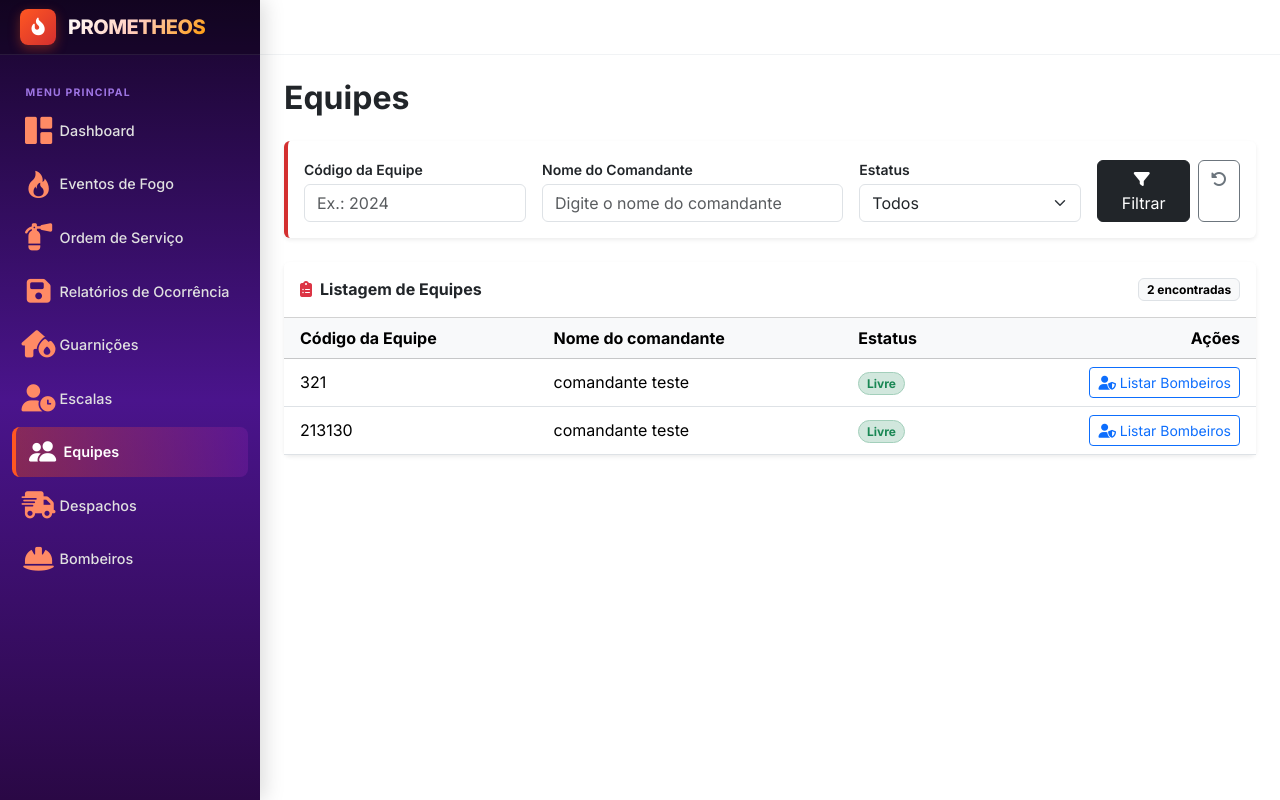
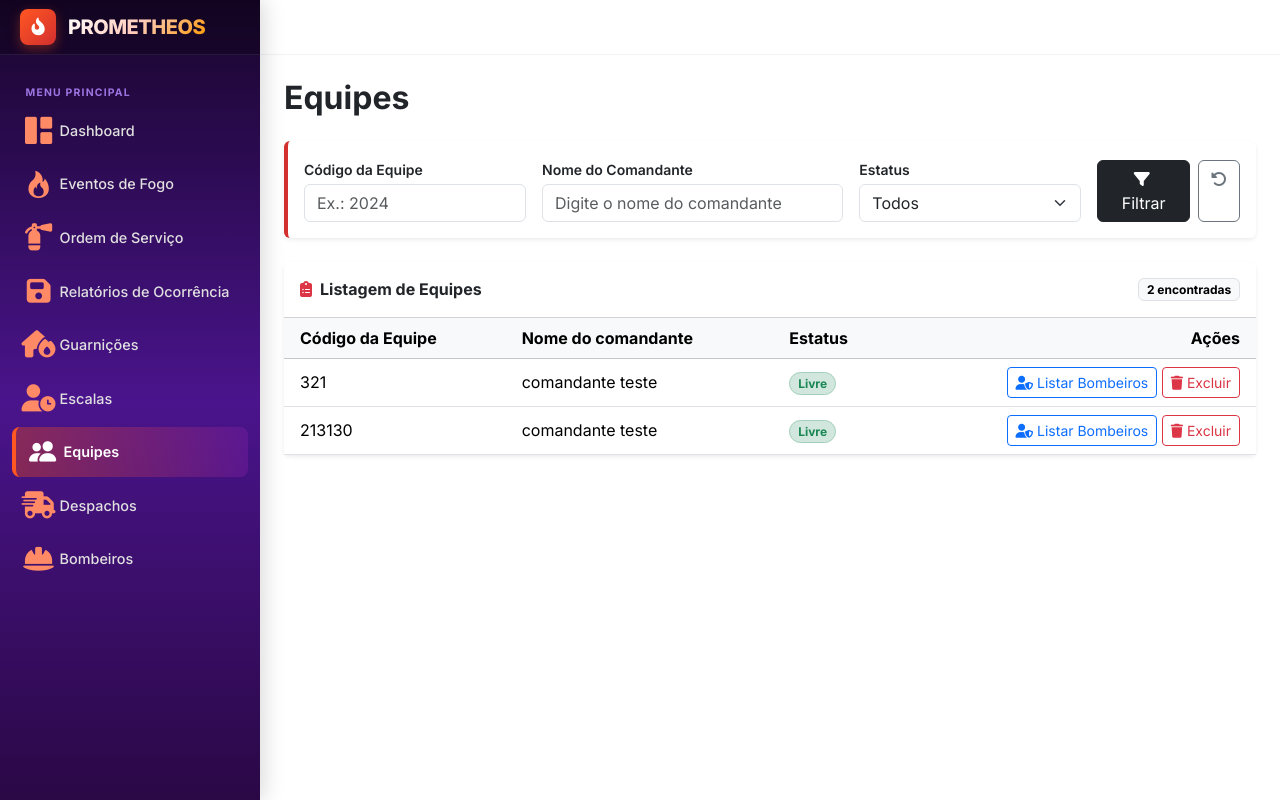
Before and after one commit to JuanPFRocha/Prometheos, a Django app: page /equipes in a window 1280 px wide. Run offline with Django 5.2, Linux system fonts and the light colour scheme; data comes from the database, SQL or seed files in the repository; both versions use the stored data as it was after the commit.

Commit message:
feat: Adiciona botão de excluir equipes

```diff
--- a/gestao/urls.py
+++ b/gestao/urls.py
@@ -12,6 +12,7 @@ urlpatterns = [
 
     path('equipes', views.equipes, name='equipe'),
     path('equipes/listaBombeiro/<id>', views.listarBombeiros, name='listaBombeiro'),
+    path('equipes/deletar/<id>', views.excluirEquipe, name='excluirEquipe'),
 
     path('eventoFogo/',fogoViews.eventoFogo, name='eventoFogo'),
     path('eventoFogo/deletar/<id>', fogoViews.excluirEventoFogo, name='excluirEventoFogo'),
--- a/gestao/views.py
+++ b/gestao/views.py
@@ -1,3 +1,4 @@
+from django.db import transaction
 from django.http import request
 from django.shortcuts import render, redirect
 from evento_fogo.models import EventoFogo, OrdemServico, Despacho
@@ -91,6 +92,15 @@ def equipes(request):
 
     return render(request, 'gestao/equipes.html', contexto)
 
+def excluirEquipe(request, id=None):
+    equipe = Equipe.objects.get(pk=id)
+    with transaction.atomic():
+        for b in Bombeiro.objects.filter(id_equipe=equipe):
+            b.id_equipe = None
+            b.save()
+        equipe.delete()
+    return redirect('equipe')
+
 def config(request):
     return render(request, 'gestao/config.html')
 
--- a/templates/gestao/equipes.html
+++ b/templates/gestao/equipes.html
@@ -92,6 +92,11 @@
                                 aria-label="Listar bombeiros da equipe {{ equipe.codigo }}">
                             <i class="fa-solid fa-user-shield"></i> Listar Bombeiros
                         </button>
+                        <a href="{% url 'excluirEquipe' equipe.id %}" class="btn btn-sm btn-outline-danger"
+                           onclick="return confirm('Excluir Equipe?');"
+                           title="Excluir" aria-label="Excluir RO {{ relatorio.id }}">
+                            <i class="fa-solid fa-trash"></i> Excluir
+                        </a>
                     </td>
                 </tr>
                 {% empty %}
```
Also changed, not shown: db.sqlite3.
